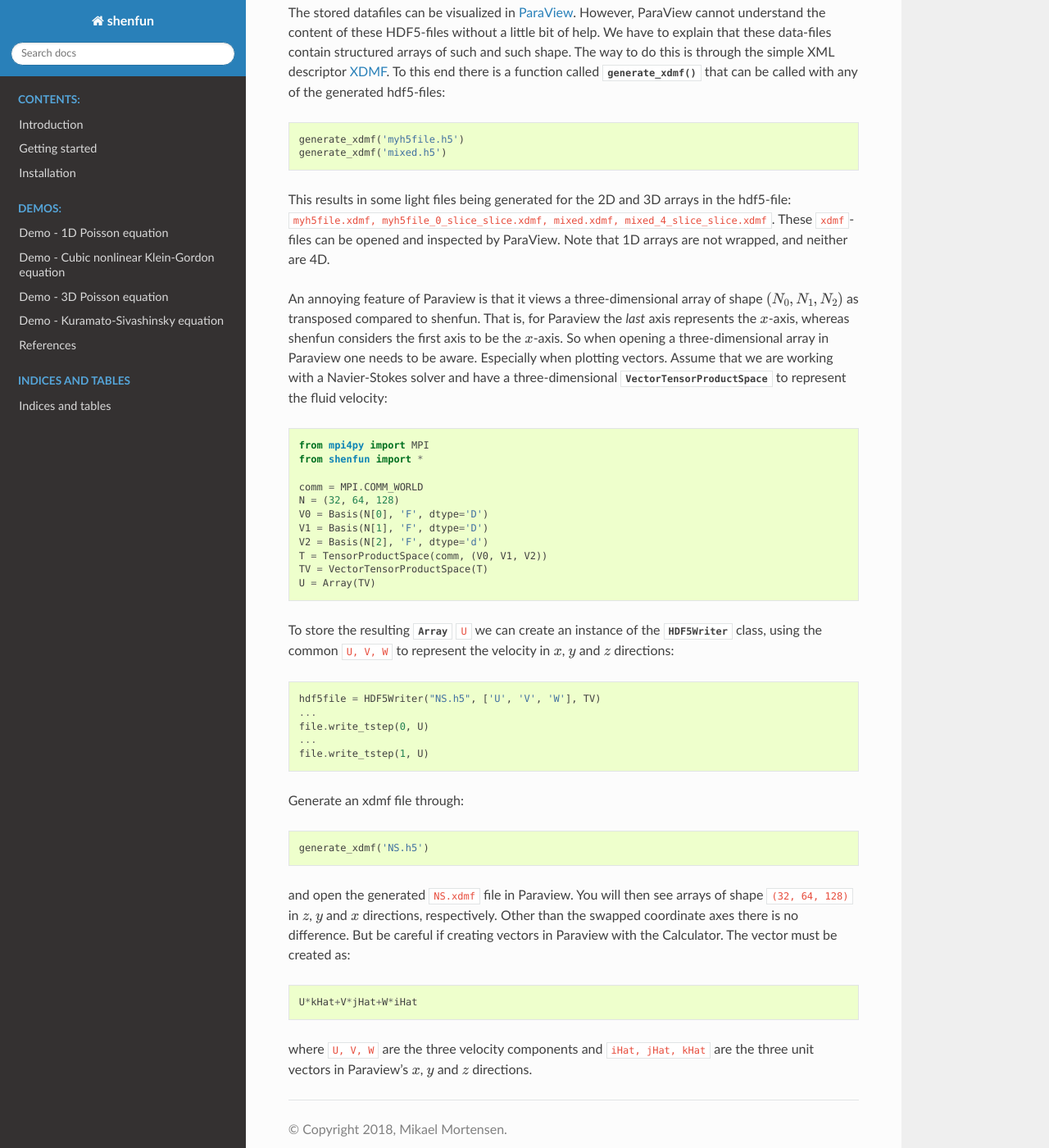
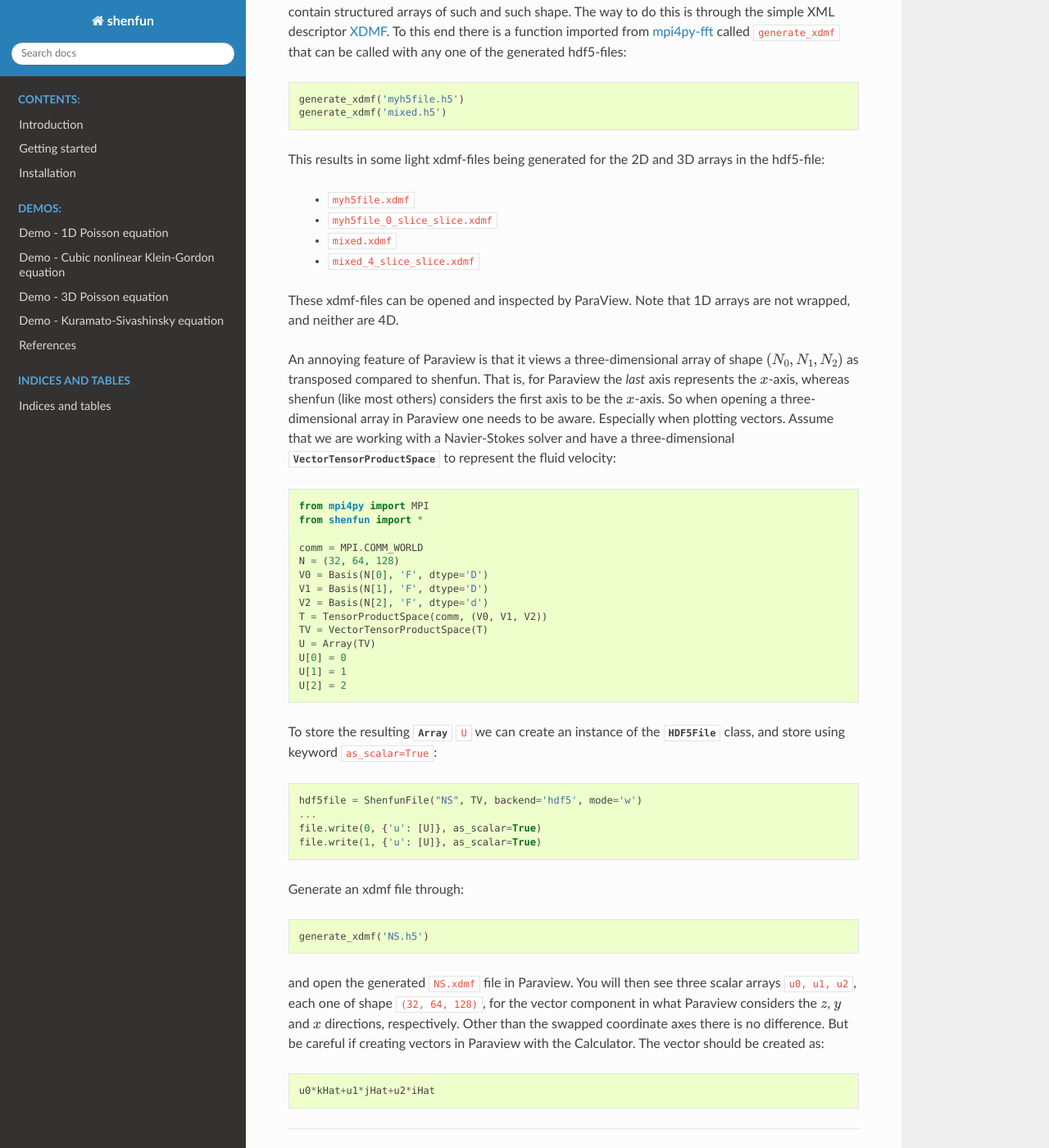
Before and after one commit to spectralDNS/shenfun, a Sphinx documentation site: the page built from docs/source/postprocessing.rst, in a window 1280 px wide and 1400 px high, scrolled down 3634 px. Shown: the whole window at 82% size. Built offline with Sphinx 7.4.7 and the Read the Docs theme 2.0.0, drawn with Linux system fonts in a browser that asks for light colours; some of the changed text lies outside the part shown.

Commit message:
Fixing some errors in the dosumentation

```diff
--- a/docs/source/kleingordon.rst
+++ b/docs/source/kleingordon.rst
@@ -7,7 +7,7 @@ Demo - Cubic nonlinear Klein-Gordon equation
 %%%%%%%%%%%%%%%%%%%%%%%%%%%%%%%%%%%%%%%%%%%%
 
 :Authors: Mikael Mortensen (mikaem at math.uio.no)
-:Date: Oct 11, 2018
+:Date: Oct 21, 2018
 
 *Summary.* This is a demonstration of how the Python module `shenfun <https://github.com/spectralDNS/shenfun>`__ can be used to solve the time-dependent,
 nonlinear Klein-Gordon equation, in a triply periodic domain. The demo is implemented in
--- a/docs/source/kuramatosivashinsky.rst
+++ b/docs/source/kuramatosivashinsky.rst
@@ -213,7 +213,7 @@ the definition used for the inverse
 
 
 Note that this differs from the definition used by, e.g.,
-`Numpy <https://docs.scipy.org/doc/numpy-1.13.0/reference/routines.fft.html>`__:
+`Numpy <https://docs.scipy.org/doc/numpy-1.13.0/reference/routines.fft.html>`__.
 
 The inner products used in Eq. :eq:`eq:du_var2` may be
 computed using forward FFTs (using weight functions :math:`w=1/L`):
--- a/docs/source/poisson.rst
+++ b/docs/source/poisson.rst
@@ -7,7 +7,7 @@ Demo - 1D Poisson equation
 %%%%%%%%%%%%%%%%%%%%%%%%%%
 
 :Authors: Mikael Mortensen (mikaem at math.uio.no)
-:Date: Oct 11, 2018
+:Date: Oct 21, 2018
 
 *Summary.* This is a demonstration of how the Python module `shenfun <https://github.com/spectralDNS/shenfun>`__ can be used to solve the Poisson
 equation with Dirichlet boundary conditions in one dimension. Spectral convergence, as shown in Figure :ref:`fig:ct0`, is demonstrated.
--- a/docs/source/poisson3d.rst
+++ b/docs/source/poisson3d.rst
@@ -7,7 +7,7 @@ Demo - 3D Poisson equation
 %%%%%%%%%%%%%%%%%%%%%%%%%%
 
 :Authors: Mikael Mortensen (mikaem at math.uio.no)
-:Date: Oct 11, 2018
+:Date: Oct 21, 2018
 
 *Summary.* This is a demonstration of how the Python module `shenfun <https://github.com/spectralDNS/shenfun>`__ can be used to solve a 3D Poisson
 equation in a 3D tensor product domain that has homogeneous Dirichlet boundary
--- a/docs/source/postprocessing.rst
+++ b/docs/source/postprocessing.rst
@@ -142,8 +140,8 @@ all 1D arrays, representing the domain for each basis in the TensorProductSpace.
 Also note that these routines work with any number of CPUs and dimensions.
 
 With NetCDF4 the layout is somewhat different. For ``mixed`` above,
-if we were using :class:`.NCFile` instead of :class:`.HDF5File`,
-we would get a datafile that with ``ncdump -h mixed.nc`` would look like::
+if we were using backend ``netcdf`` instead of ``hdf5``,
+we would get a datafile where ``ncdump -h mixed.nc`` would result in::
 
     netcdf mixed {
     dimensions:
@@ -182,22 +180,27 @@ However, ParaView cannot understand the content of these HDF5-files without
 a little bit of help. We have to explain that these data-files contain
 structured arrays of such and such shape. The way to do this is through
 the simple XML descriptor `XDMF <www.xdmf.org>`_. To this end there is a
-function called :func:`.generate_xdmf` that can be called with any of the
+function imported from `mpi4py-fft <https://bitbucket.org/mpi4py/mpi4py-fft>`_
+called ``generate_xdmf`` that can be called with any one of the
 generated hdf5-files::
 
     generate_xdmf('myh5file.h5')
     generate_xdmf('mixed.h5')
 
-This results in some light files being generated for the 2D and 3D arrays in
-the hdf5-file: ``myh5file.xdmf, myh5file_0_slice_slice.xdmf,
-mixed.xdmf, mixed_4_slice_slice.xdmf``. These ``xdmf``-files can be opened
-and inspected by ParaView. Note that 1D arrays are not wrapped, and neither are
-4D.
+This results in some light xdmf-files being generated for the 2D and 3D arrays in
+the hdf5-file:
+
+    * ``myh5file.xdmf``
+    * ``myh5file_0_slice_slice.xdmf``
+    * ``mixed.xdmf``
+    * ``mixed_4_slice_slice.xdmf``
+These xdmf-files can be opened and inspected by ParaView. Note that 1D arrays are
+not wrapped, and neither are 4D.
 
 An annoying feature of Paraview is that it views a three-dimensional array of
 shape :math:`(N_0, N_1, N_2)` as transposed compared to shenfun. That is,
 for Paraview the *last* axis represents the :math:`x`-axis, whereas
-shenfun considers the first axis to be the :math:`x`-axis. So when opening a
+shenfun (like most others) considers the first axis to be the :math:`x`-axis. So when opening a
 three-dimensional array in Paraview one needs to be aware. Especially when
 plotting vectors. Assume that we are working with a Navier-Stokes solver
 and have a three-dimensional :class:`VectorTensorProductSpace` to represent
@@ -214,29 +217,27 @@ the fluid velocity::
     T = TensorProductSpace(comm, (V0, V1, V2))
     TV = VectorTensorProductSpace(T)
     U = Array(TV)
+    U[0] = 0
+    U[1] = 1
+    U[2] = 2
 
 To store the resulting :class:`.Array` ``U`` we can create an instance of the
-:class:`.HDF5Writer` class, using the common ``U, V, W`` to represent the
-velocity in :math:`x`, :math:`y` and :math:`z` directions::
+:class:`.HDF5File` class, and store using keyword ``as_scalar=True``::
 
-    hdf5file = HDF5Writer("NS.h5", ['U', 'V', 'W'], TV)
+    hdf5file = ShenfunFile("NS", TV, backend='hdf5', mode='w')
     ...
-    file.write_tstep(0, U)
-    ...
-    file.write_tstep(1, U)
+    file.write(0, {'u': [U]}, as_scalar=True)
+    file.write(1, {'u': [U]}, as_scalar=True)
 
 Generate an xdmf file through::
 
     generate_xdmf('NS.h5')
 
-and open the generated ``NS.xdmf`` file in Paraview. You will then see arrays
-of shape ``(32, 64, 128)`` in :math:`z`, :math:`y` and :math:`x` directions,
+and open the generated ``NS.xdmf`` file in Paraview. You will then see three scalar
+arrays ``u0, u1, u2``, each one of shape ``(32, 64, 128)``, for the vector
+component in what Paraview considers the :math:`z`, :math:`y` and :math:`x` directions,
 respectively. Other than the swapped coordinate axes there is no difference.
 But be careful if creating vectors in Paraview with the Calculator. The vector
-must be created as::
+should be created as::
 
-    U*kHat+V*jHat+W*iHat
-
-where ``U, V, W`` are the three velocity components and ``iHat, jHat, kHat``
-are the three unit vectors in Paraview's :math:`x`, :math:`y` and :math:`z`
-directions.
+    u0*kHat+u1*jHat+u2*iHat
```
Also changed, not shown: other parts of docs/source/kuramatosivashinsky.rst (+1 -1 lines), other parts of docs/source/postprocessing.rst (+4 -6 lines), 3 other files.
